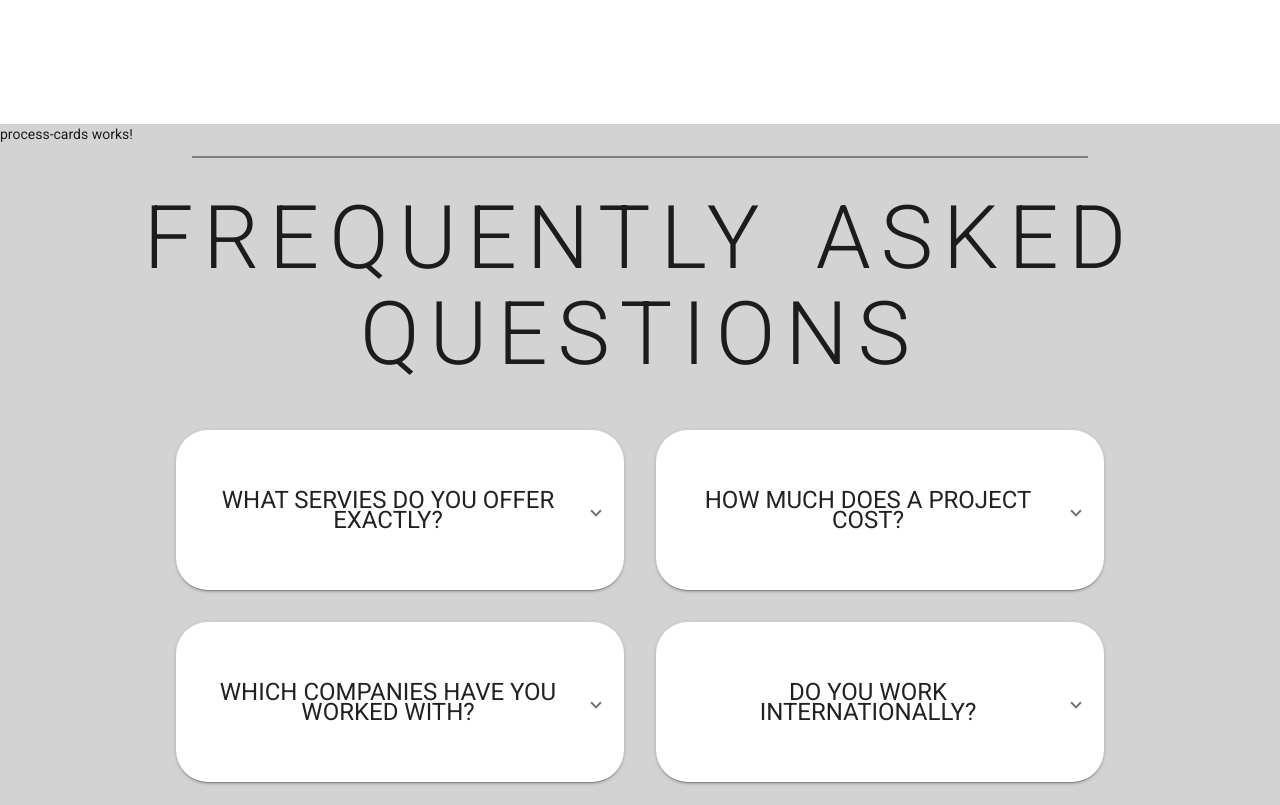
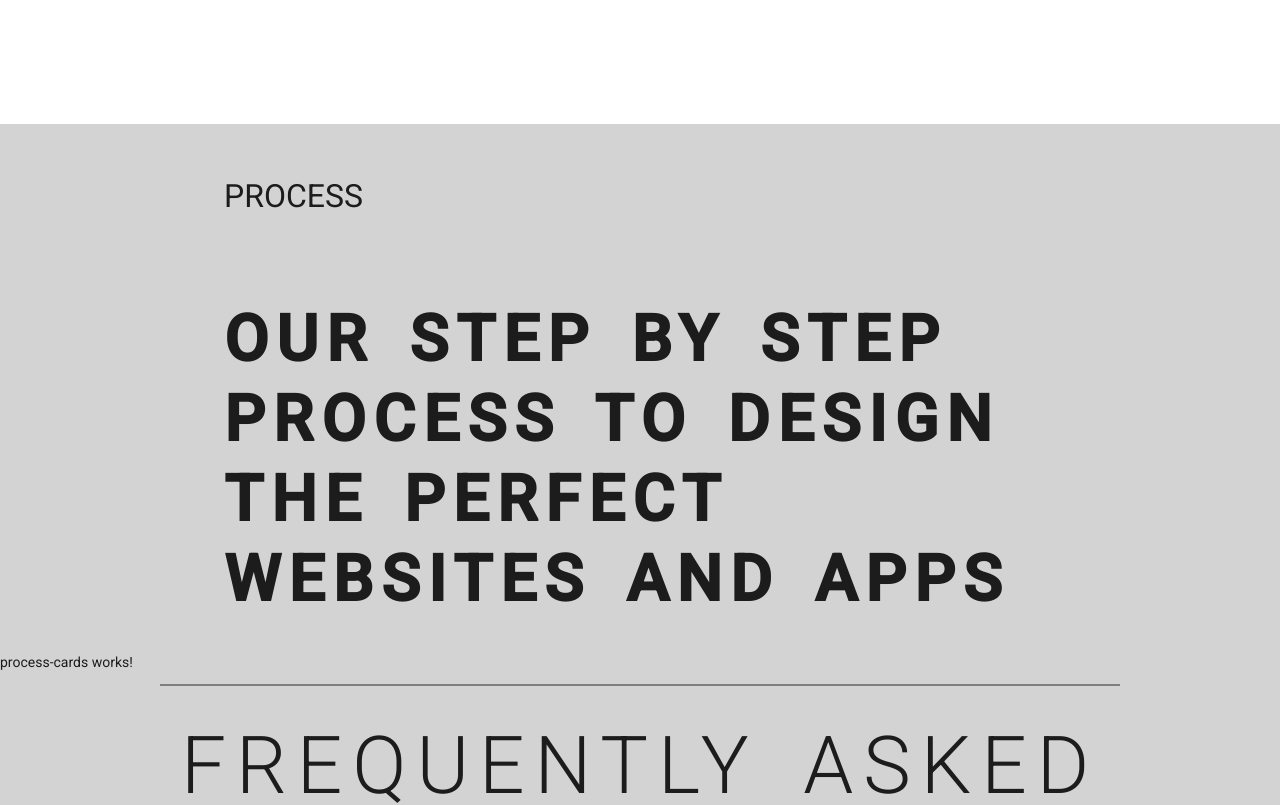
Before and after one commit to saad189/portfolio-fahad, an Angular app: page / in a window 1280 px wide. Shown: the part 3540-4345 px from the top of the page. Built offline with nearby package versions, Linux system fonts and the light colour scheme.

Commit message:
Furhter titles added for process-cards

```diff
--- a/src/Components/process/process.component.html
+++ b/src/Components/process/process.component.html
@@ -1,4 +1,14 @@
 <div class="container">
+  <div class="row">
+    <span>Process</span>
+  </div>
+
+  <div class="row">
+    <span class="display-3">
+      Our Step By Step Process To Design The Perfect Websites and Apps
+    </span>
+  </div>
+
   <app-process-cards></app-process-cards>
   <div class="divider-container">
     <mat-divider class="m-2"></mat-divider>
--- a/src/Components/process/process.component.scss
+++ b/src/Components/process/process.component.scss
@@ -2,11 +2,28 @@
   background: lightgray;
   .divider-container {
     mat-divider {
-      width: 70vw;
-      border-top-color: rgba(0, 0, 0, .4);
+      width: 75vw;
+      border-top-color: rgba(0, 0, 0, 0.4);
       border-top-width: 2px;
     }
     display: flex;
     justify-content: center;
   }
+  span {
+    text-transform: uppercase;
+    margin-left: 15vw;
+    width: 70vw;
+    display: inline-block;
+    line-height: 5rem;
+    font-size: 2rem;
+  }
+  .display-3 {
+    font-size: 4rem;
+    font-weight: bolder;
+    letter-spacing: 0.5rem;
+    word-spacing: 0.7rem;
+  }
+  .row {
+    padding: 2rem;
+  }
 }
--- a/src/styles.scss
+++ b/src/styles.scss
@@ -34,7 +34,7 @@ body {
 .display-2 {
   letter-spacing: 10px;
   word-spacing: 15px;
-  font-size: 5.5rem;
+  font-size: 5rem;
   text-align: center;
   line-height: 6rem;
   text-transform: uppercase;
```
